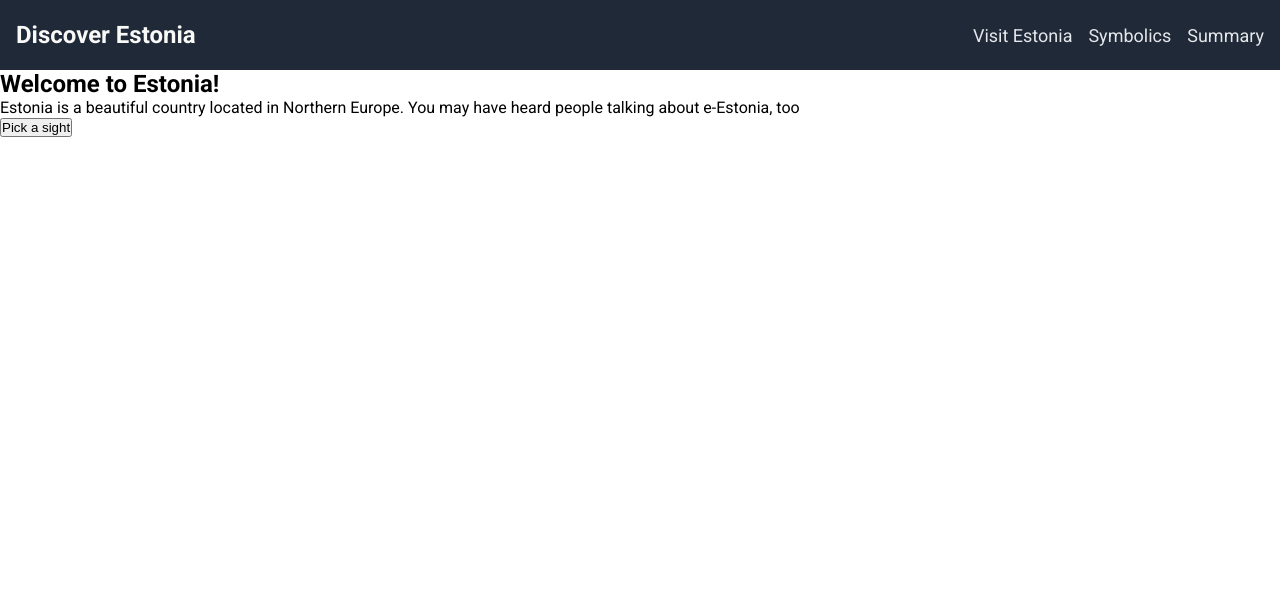
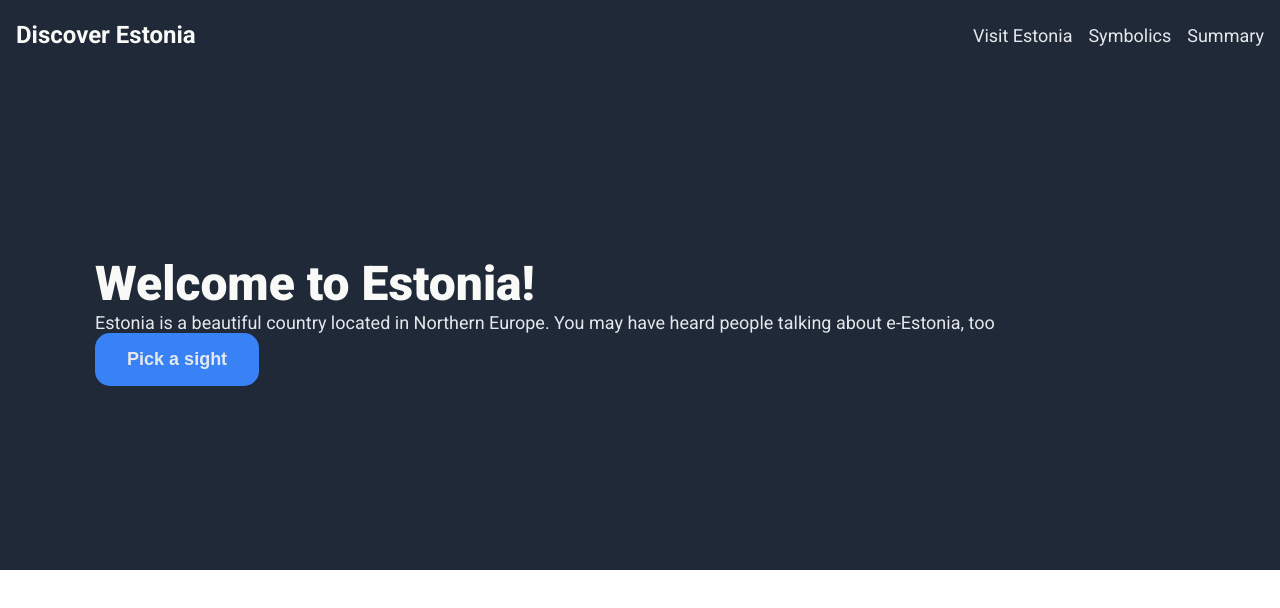
Before and after one commit to andras-tsitskan/odin-landing-page, a plain HTML site: page index.html in a window 1280 px wide. Drawn offline with Linux system fonts and the light colour scheme.

Commit message:
Add initial style to hero

```diff
--- a/styles/main.css
+++ b/styles/main.css
@@ -45,3 +45,32 @@ nav {
   font-size: 18px;
   color: #e5e7eb;
 }
+
+.hero {
+  height: 500px;
+  display: flex;
+  justify-content: space-around;
+  align-items: center;
+  background-color: #1f2937;
+}
+
+.hero h1 {
+  font-size: 48px;
+  font-weight: 900;
+  color: #f9faf8;
+}
+
+.hero p {
+  font-size: 18px;
+  color: #e5e7eb;
+}
+
+button {
+  background-color: #3882f6;
+  font-size: 18px;
+  font-weight: 900;
+  color: #e5e7eb;
+  border: 0px;
+  border-radius: 15px;
+  padding: 1rem 2rem;
+}
```
